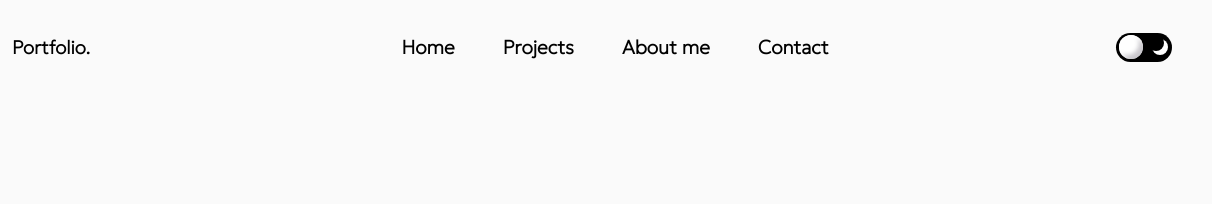
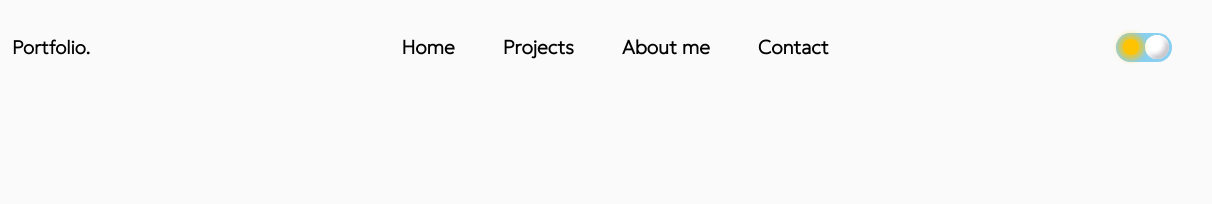
Before and after one commit to radomila/Portfolio, a Gatsby site: page / in a window 1280 px wide. Shown: the top 204 px of the page, 68-1280 px from the left. Built offline with nearby package versions, Linux system fonts and the light colour scheme; Gatsby itself is replaced by a stand-in of ours.

Commit message:
style: toggle button

```diff
--- a/src/components/ThemeToggle/ThemeToggle.module.css
+++ b/src/components/ThemeToggle/ThemeToggle.module.css
@@ -2,9 +2,13 @@
   width: 3.5rem;
   height: 1.8rem;
   border-radius: 0.9rem;
-  background-color: #000;
+  background-color: #000000;
   position: relative;
   cursor: pointer;
+}
+
+.switcher.active {
+  background-color: #89cff0;
 }
 
 .flicker {
@@ -13,11 +17,17 @@
   border-radius: 0.75rem;
   background-color: #ffffff;
   position: absolute;
+  cursor: pointer;
   transition: 0.3s;
   top: 2.5px;
   left: 3px;
   box-shadow: inset 4px 4px 4px rgb(255, 255, 255),
     inset -4px -4px 4px rgb(195 193 198 / 90%);
+}
+
+.flicker.active {
+  background-color: #ffffff;
+  left: 1.8rem;
 }
 
 .moon {
@@ -29,3 +39,14 @@
   top: 2px;
   left: 2rem;
 }
+
+.sun {
+  width: 1rem;
+  height: 1rem;
+  border-radius: 0.5rem;
+  position: absolute;
+  background-color: #ffc300;
+  box-shadow: 0 0 5px 5px rgb(255, 195, 0, 0.7);
+  top: 6px;
+  left: 7px;
+}
--- a/src/components/ThemeToggle/ThemeToggle.tsx
+++ b/src/components/ThemeToggle/ThemeToggle.tsx
@@ -1,11 +1,22 @@
-import React from 'react';
+import React, { useState } from 'react';
 import * as styles from './ThemeToggle.module.css';
 
 const ThemeToggle = () => {
+  const [isActive, setIsActive] = useState(true);
+
+  const toggleTheme = () => {
+    setIsActive(!isActive);
+  };
+
   return (
-    <div className={styles.switcher}>
-      <div className={styles.flicker}></div>
-      <div className={styles.moon}></div>
+    <div
+      className={`${styles.switcher} ${isActive ? styles.active : ''}`}
+      onClick={toggleTheme}
+    >
+      <div
+        className={`${styles.flicker} ${isActive ? styles.active : ''}`}
+      ></div>
+      <div className={`${isActive ? styles.sun : styles.moon}`}></div>
     </div>
   );
 };
--- a/src/pages/Home/Home.tsx
+++ b/src/pages/Home/Home.tsx
@@ -2,7 +2,6 @@ import React, { useState } from 'react';
 import profile from '../../images/programmer.svg';
 import Button from '../../components/Button/Button';
 import ContactForm from '../../components/ContactForm/ContactForm';
-import SideNavbar from '../../components/SideNavbar/SideNavbar';
 import * as styles from './Home.module.css';
 
 const About = () => {
--- a/src/pages/index.tsx
+++ b/src/pages/index.tsx
@@ -1,4 +1,4 @@
-import React from 'react';
+import React, { useContext } from 'react';
 import Header from '../components/Header/Header';
 import Home from './Home/Home';
 import Projects from './Projects/Projects';
@@ -8,12 +8,12 @@ import type { HeadFC } from 'gatsby';
 
 const MainPage = () => {
   return (
-    <>
+    <div id="light">
       <Header />
       <Home />
       <About />
       <Projects />
-    </>
+    </div>
   );
 };
 
--- a/src/styles/theme/colors.ts
+++ b/src/styles/theme/colors.ts
@@ -0,0 +1 @@
+// TODO: Add colors
```
